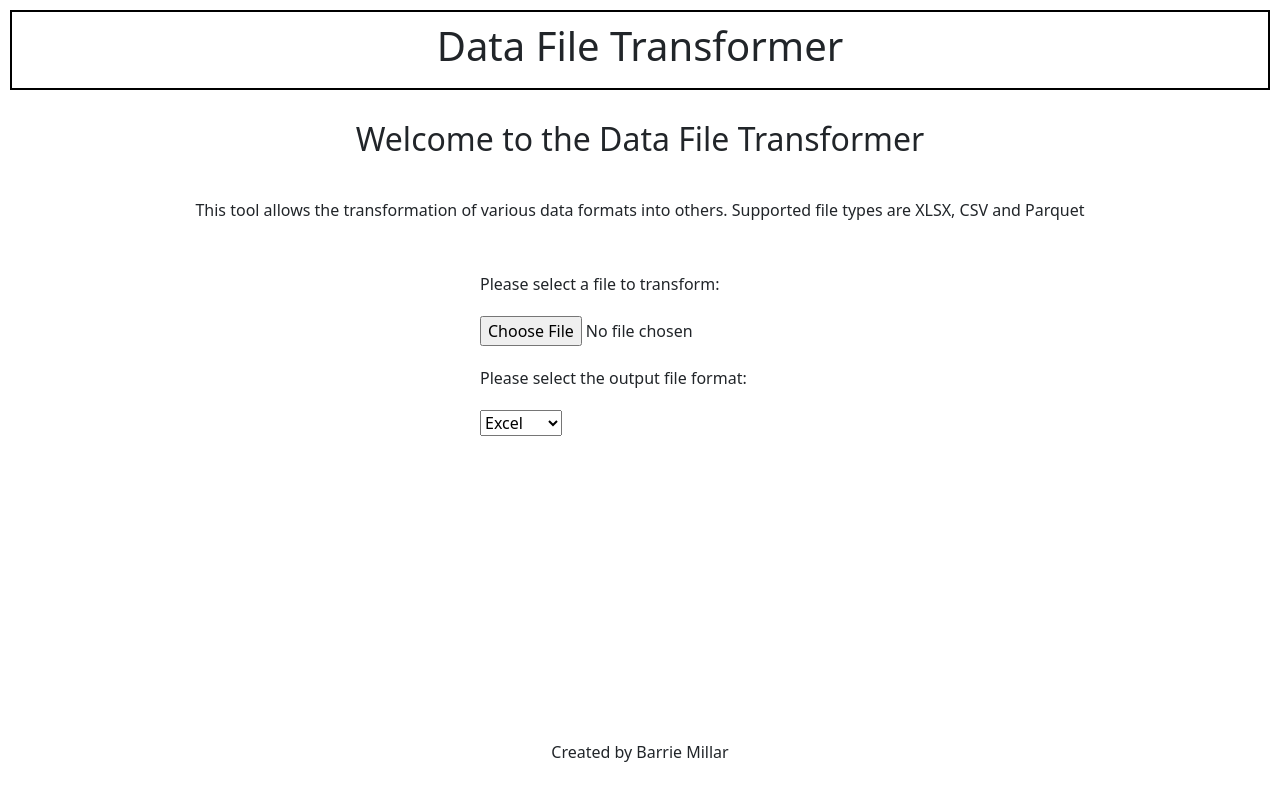
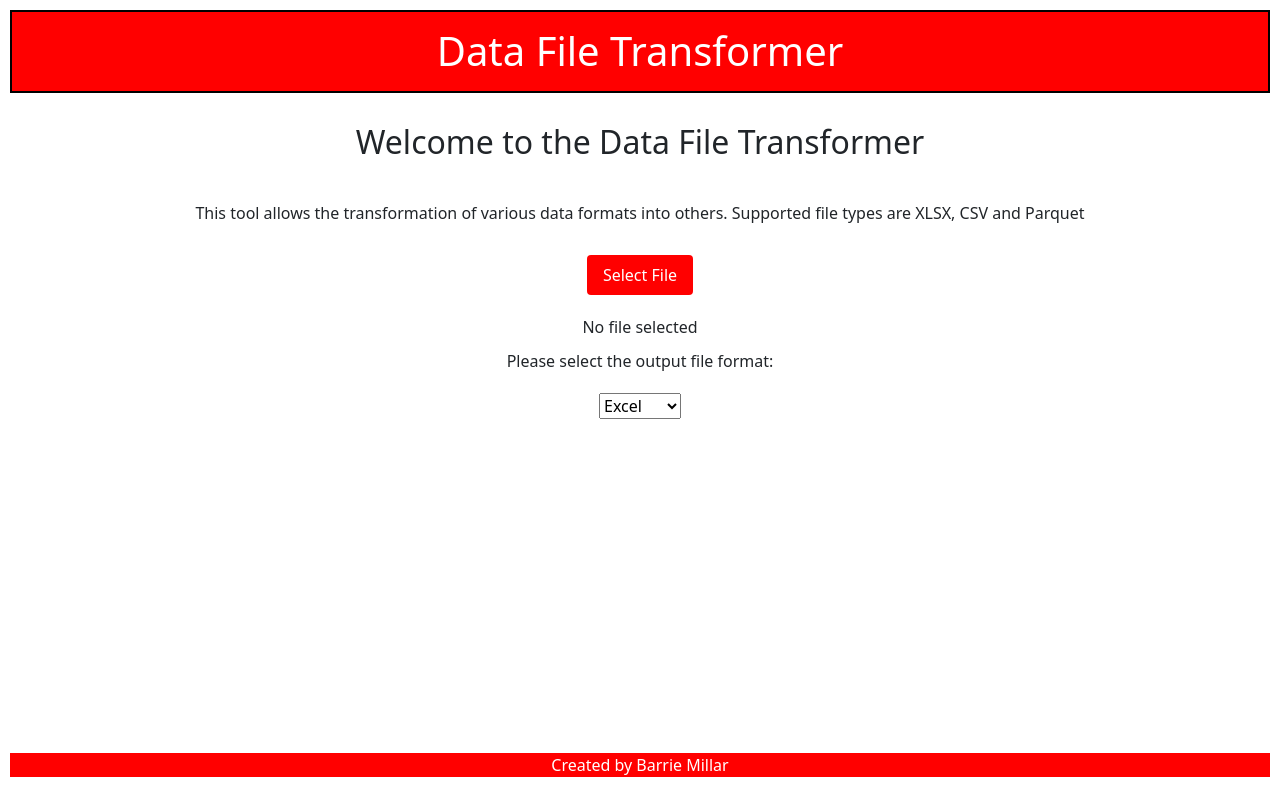
Before and after one commit to CyberArchitect777/angular-fastapi-fullstack-demo, an Angular app in the folder angular/: page / in a window 1280 px wide. Built offline with nearby package versions, Linux system fonts and the light colour scheme.

Commit message:
style interface to a basic design ideal

```diff
--- a/angular/src/app/app.css
+++ b/angular/src/app/app.css
@@ -12,8 +12,44 @@ h2, p {
 form {
     width: 320px;
     margin: 10px auto;
+    text-align: center;
+}
+
+#inputfile-wrapper {
+    display: inline-block;
+    position: relative;
+    padding-bottom: 30px;
+    margin: 0px;
+    padding: 0px;
+    width: auto;
+    height: auto;
+}
+
+#inputfile-real {
+    display: none;
+    width: 100%;
+    height: 100%;
+}
+
+#inputfile-button {
+    display: inline-block;
+    padding: 8px 16px;
+    background-color: red;
+    color: white;
+    border-radius: 4px;
+    cursor: pointer;
+}
+
+#inputfile-text {
+    margin-top: 20px;
+    display: block;
 }
 
 label {
-    margin: 20px 0;
+    padding: 10px;
+    display: block;
 }
+
+select {
+    margin-top: 10px;
+}
--- a/angular/src/app/app.html
+++ b/angular/src/app/app.html
@@ -2,8 +2,11 @@
     <h2>Welcome to the Data File Transformer</h2>
     <p>This tool allows the transformation of various data formats into others. Supported file types are XLSX, CSV and Parquet</p>
     <form>
-        <label for="inputfile">Please select a file to transform:</label>
-        <input type="file" id="inputfile" name="inputfile">
+        <label id="inputfile-wrapper">
+            <span id="inputfile-button">Select File</span>
+            <input type="file" id="inputfile-real">
+        </label>
+        <span id="inputfile-text">No file selected</span>
         <label>Please select the output file format:</label>
         <select id="outputformat" name="outputformat">
             <option value="xlsx">Excel</option>
--- a/angular/src/styles.css
+++ b/angular/src/styles.css
@@ -3,11 +3,16 @@ header {
     border: 2px solid black;
     display: flex;
     margin: 10px;
-    padding: 10px;
+    padding: 15px 0 8px 0;
     justify-content: center;
     align-items: center;
+    background-color: red;
+    color: white;
 }
 
 footer {
     text-align: center;
+    background-color: red;
+    color: white;
+    margin: 10px;
 }
```
